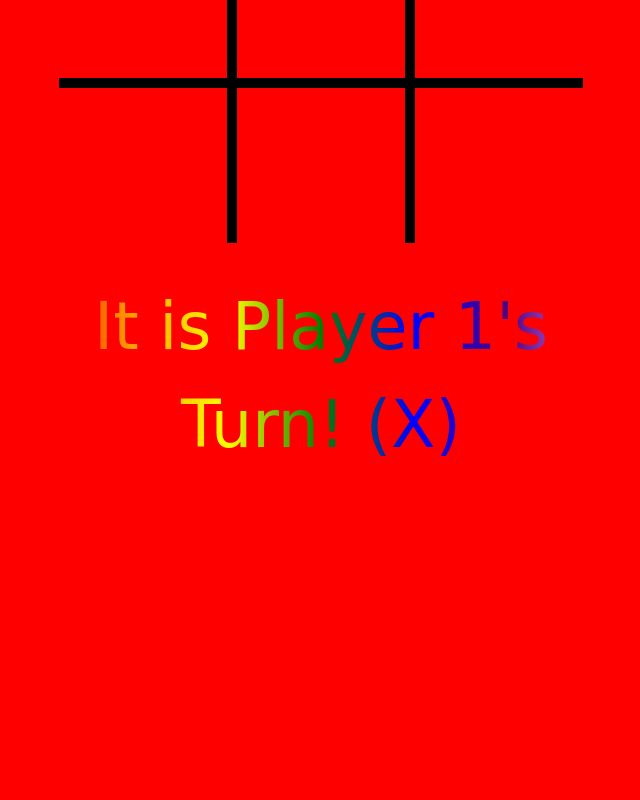
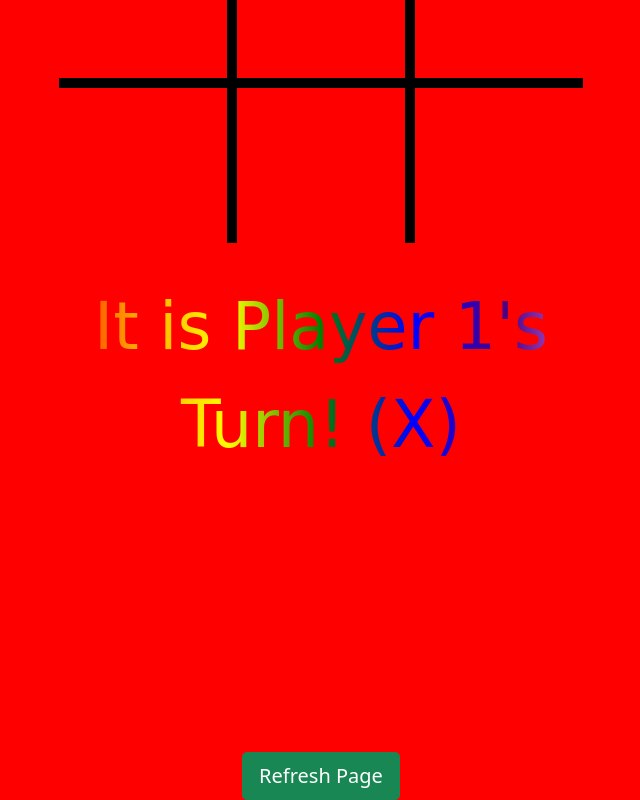
Before and after one commit to Goobler0117/Tic-Tac-Toe, a website: page TicTacToe.html in a window 1280 px wide. Shown: the part 387-1187 px from the top of the page, without its empty margins (319-959 px from the left). Before the commit the page ends 1139 px from the top, so only its background shows below. Drawn offline with nearby package versions, Linux system fonts and the light colour scheme.

Commit message:
Add files via upload

```diff
--- a/TicTacToe.html
+++ b/TicTacToe.html
@@ -10,6 +10,7 @@
 </head>
 <body class="container">
     <h1 class="rainbow-text">Tic-Tac-Toe!</h1>
+
 
     <div class="board">
 
@@ -32,14 +33,16 @@
         </div>
 
     </div>
-<br><br><br><br><br><br><br><br>
+
+    <br><br><br><br><br><br><br><br>
 
     <div class="turn-alert" id="whos-turn">It is Player 1's Turn! (X)</div>
+    <button type="button" class='btn btn-success btn-outline btn-lg btn-block' onclick="window.location.reload();">Refresh Page</button>
 
 
     <script src="TicTacToe.js"></script>
     <script src="node_modules/jquery/dist/jquery.js"></script>
     <script src="node_modules/bootstrap/dist/js/bootstrap.bundle.js"></script>
+
 </body>
-
 </html>
```
